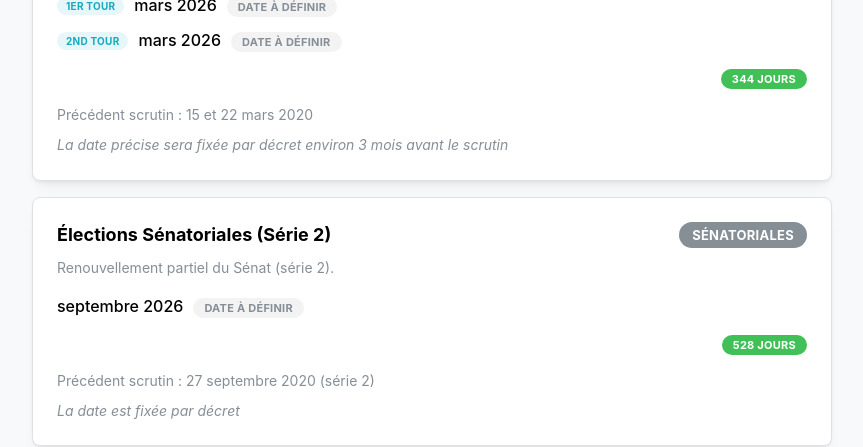
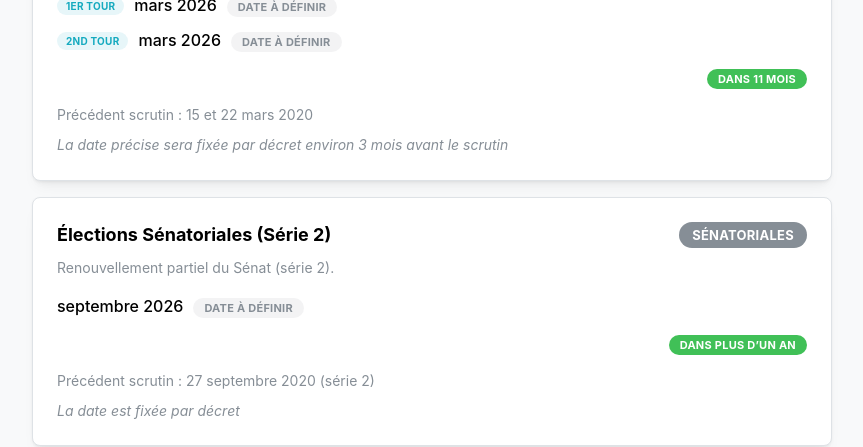
Before and after one commit to guigui42/elections, a React (Vite) app: page / in a window 1280 px wide. Shown: the part 362-809 px from the top of the page, without its empty margins (208-1071 px from the left). Built offline with nearby package versions, Linux system fonts and the light colour scheme.

Commit message:
feat: add date-fns for date formatting and update election date handling

```diff
--- a/package.json
+++ b/package.json
@@ -15,6 +15,7 @@
     "@mantine/dates": "^7.17.2",
     "@mantine/hooks": "^7.17.2",
     "axios": "^1.8.4",
+    "date-fns": "^4.1.0",
     "dayjs": "^1.11.13",
     "react": "^19.0.0",
     "react-dom": "^19.0.0"
--- a/src/App.tsx
+++ b/src/App.tsx
@@ -18,6 +18,8 @@ import {
 } from '@mantine/core';
 import '@mantine/core/styles.css';
 import './ElectionsApp.css';
+import { formatDistanceToNow } from 'date-fns';
+import { fr } from 'date-fns/locale';
 
 // Définition du type Élection
 interface Election {
@@ -211,10 +213,9 @@ function App() {
       .map(d => new Date(d.date))
       .find(date => date > today);
 
-    if (!nextDate) return -1;
+    if (!nextDate) return null;
 
-    const diffTime = nextDate.getTime() - today.getTime();
-    return Math.ceil(diffTime / (1000 * 60 * 60 * 24));
+    return formatDistanceToNow(nextDate, { addSuffix: true, locale: fr });
   };
 
   // Update the format election date function to handle fixed/unfixed dates
@@ -343,9 +344,10 @@ function App() {
                           </Stack>
 
                           <Group justify="flex-end" mt="md">
-                            {getDaysRemaining(election.dates) > 0 ? (
-                              <Badge color={getDaysRemaining(election.dates) < 30 ? "red" : getDaysRemaining(election.dates) < 90 ? "yellow" : "green"}>
-                                {getDaysRemaining(election.dates) > 1 ? `${getDaysRemaining(election.dates)} jours` : `${getDaysRemaining(election.dates)} jour`}
+                            {getDaysRemaining(election.dates) ? (
+                              <Badge color={election.dates[0].date > new Date(Date.now() + 30 * 24 * 60 * 60 * 1000).toISOString() ? "green" :
+                                       election.dates[0].date > new Date(Date.now() + 7 * 24 * 60 * 60 * 1000).toISOString() ? "yellow" : "red"}>
+                                {getDaysRemaining(election.dates)}
                               </Badge>
                             ) : (
                               <Badge color="gray">Terminée</Badge>
```
Also changed, not shown: 1 other file (tests, documents, lock files or other folders).
